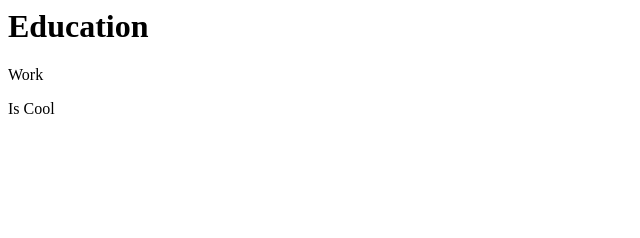
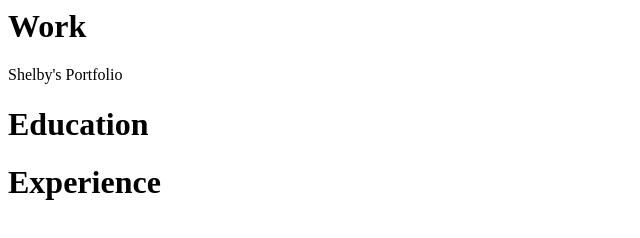
Before and after one commit to shelbyoberhansly/basic-basic-portfolio, a plain HTML site: page index.html in a window 1280 px wide. Shown: the whole page, without its empty margins (0-640 px from the left). Drawn offline with Linux system fonts and the light colour scheme.

Commit message:
Editing Headings

```diff
--- a/index.html
+++ b/index.html
@@ -1,14 +1,14 @@
 <html>
     <head></head>
     <body>
+        <h1>Work</h1>
+        <div>Shelby's Portfolio</div>
+        <p></p>
         <h1>Education</h1>
-        <div>Work</div>
-        <p>Is Cool</p>
-        <h1></h1>
         <p></p>
         <p></p>
         <p></p>
-        <h1></h1>
+        <h1>Experience</h1>
         <p></p>
         <p></p>
         <p></p>
```
